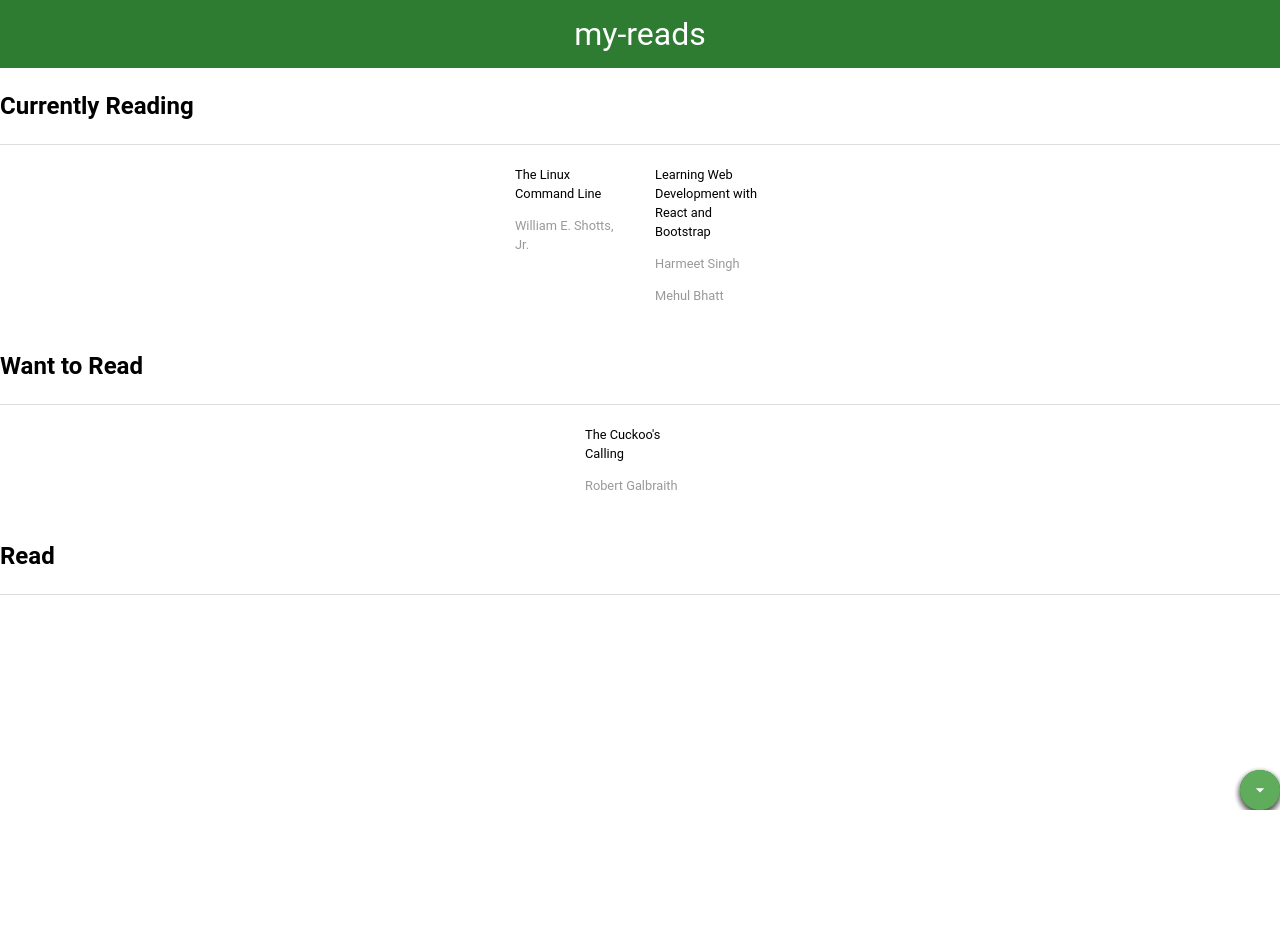
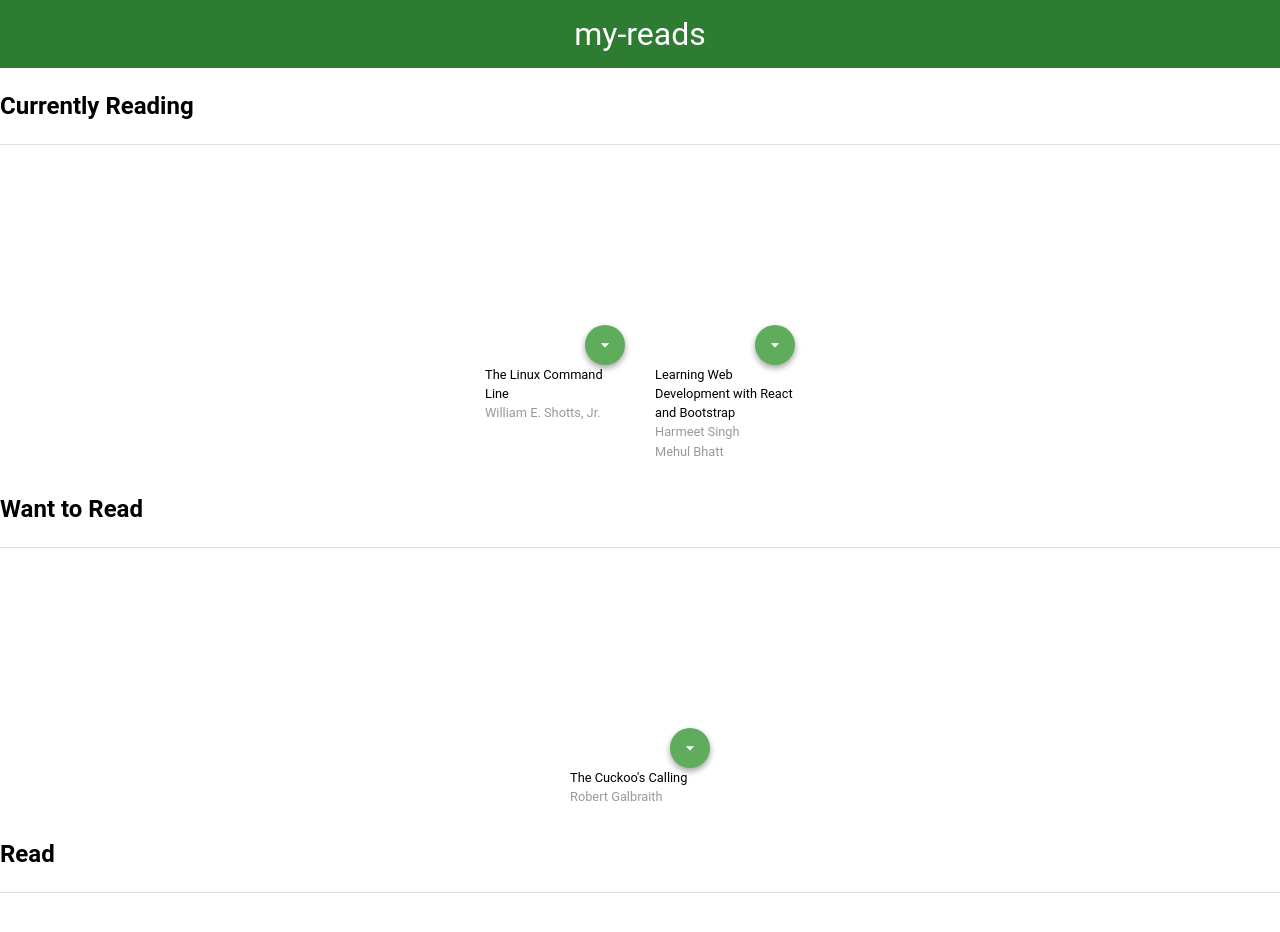
Before and after one commit to ShepherdBook/reactnd-my-reads, a React (Create React App) app: page / in a window 1280 px wide. Shown: the top 932 px of the page. Before the commit the page ends 810 px from the top, so only its background shows below. Built offline with nearby package versions, Linux system fonts and the light colour scheme.

Commit message:
Book is a stateless function, reformatted to fit starter project styles

```diff
--- a/src/Book.js
+++ b/src/Book.js
@@ -1,21 +1,23 @@
-import React, { Component } from 'react'
+import React from 'react'
 import MoveBook from './MoveBook';
 
-class Book extends Component {
-  render() {
+function Book(props) {
     return (
-      <li className='book' key={this.props.id}>
-        {/* <img className='book-cover' alt='book cover'/> */}
-        <p className='book-title'>{this.props.title}</p>
-        <div className='book-authors'>
-          {this.props.authors.map((author) => (
-            <p>{author}</p>
-          ))}
+      <li key={props.id}>
+        <div className='book'>
+          <div className='book-top'>
+            <div className='book-cover'></div>
+            <MoveBook />
+          </div>
+          <div className='book-title'>{props.title}</div>
+          <div className='book-authors'>
+            {props.authors.map((author) => (
+              <div>{author}</div>
+            ))}
+          </div>
         </div>
-        <MoveBook />
       </li>
     )
-  }
 }
 
 export default Book
```
